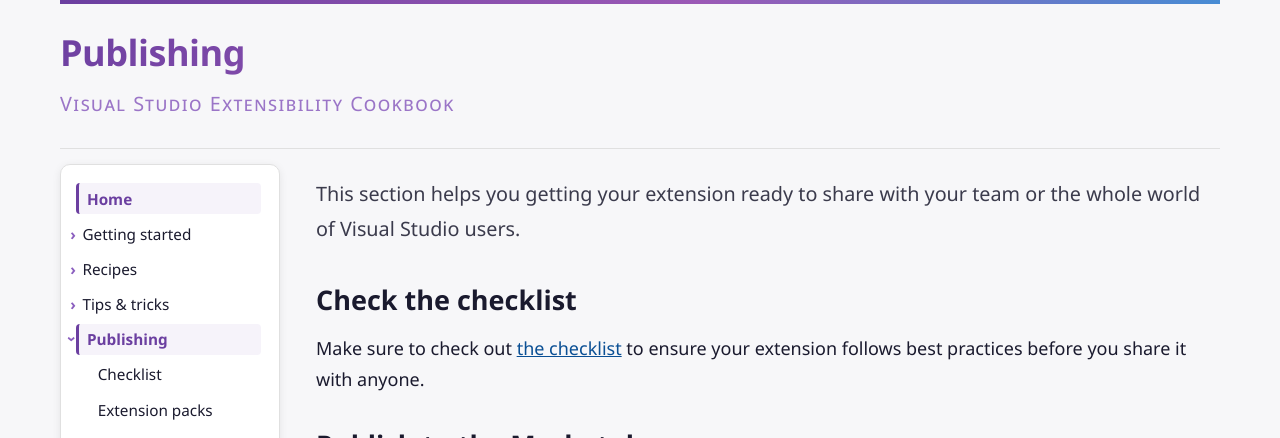
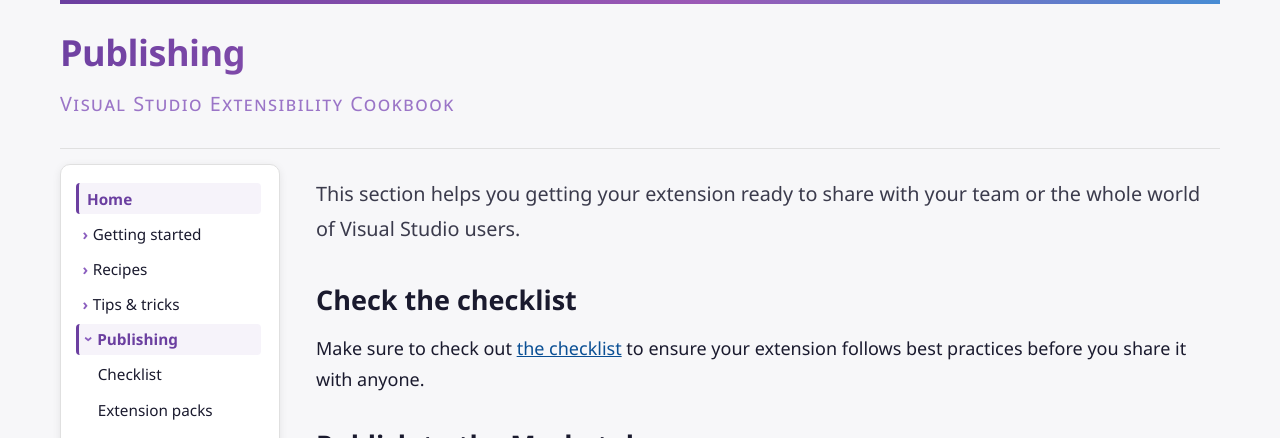
Before and after one commit to VsixCommunity/docs, a Jekyll site: the page built from docs/publish/index.md, in a window 1280 px wide. Shown: the top 438 px of the page. Built offline with Jekyll 4.4.1, drawn with Linux system fonts in a browser that asks for light colours.

Commit message:
Fix mobile layout: remove excessive margins and reposition chevrons
Co-authored-by: madskristensen <1258877+madskristensen@users.noreply.github.com>

```diff
--- a/docs/assets/css/style.scss
+++ b/docs/assets/css/style.scss
@@ -309,8 +309,9 @@ main {
 
 #menu a[aria-haspopup]::before {
     content: "›";
-    position:absolute;
-    left: -6px;
+    position: relative;
+    display: inline-block;
+    margin-right: 0.3em;
     color: var(--accent-light);
     font-weight: 700;
     transition: transform 0.2s ease;
@@ -442,9 +443,6 @@ footer li:not(:last-child):after{
 }
 
 @media only screen and (max-width: 1023px) {
-    body {
-        margin-left: max(env(safe-area-inset-left), 10px);
-    }
     #menu {
         padding: .8em 0 0 0;
         border: none;
@@ -480,7 +478,6 @@ footer li:not(:last-child):after{
         right: 10px;
         left: 10px;
         z-index: 10;
-        margin-left: max(env(safe-area-inset-left), 10px);
         border-radius: 10px;
         box-shadow: var(--card-shadow);
         border: 1px solid var(--border-color);
```
